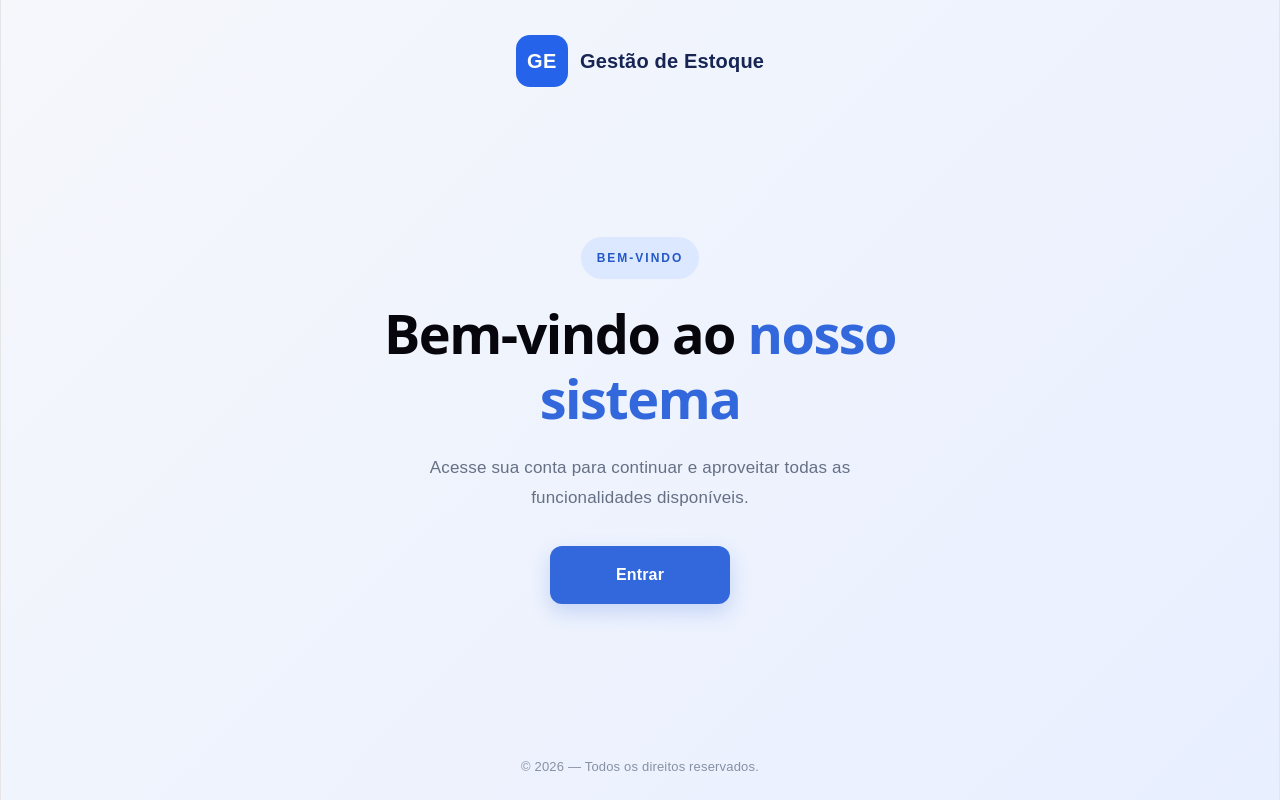
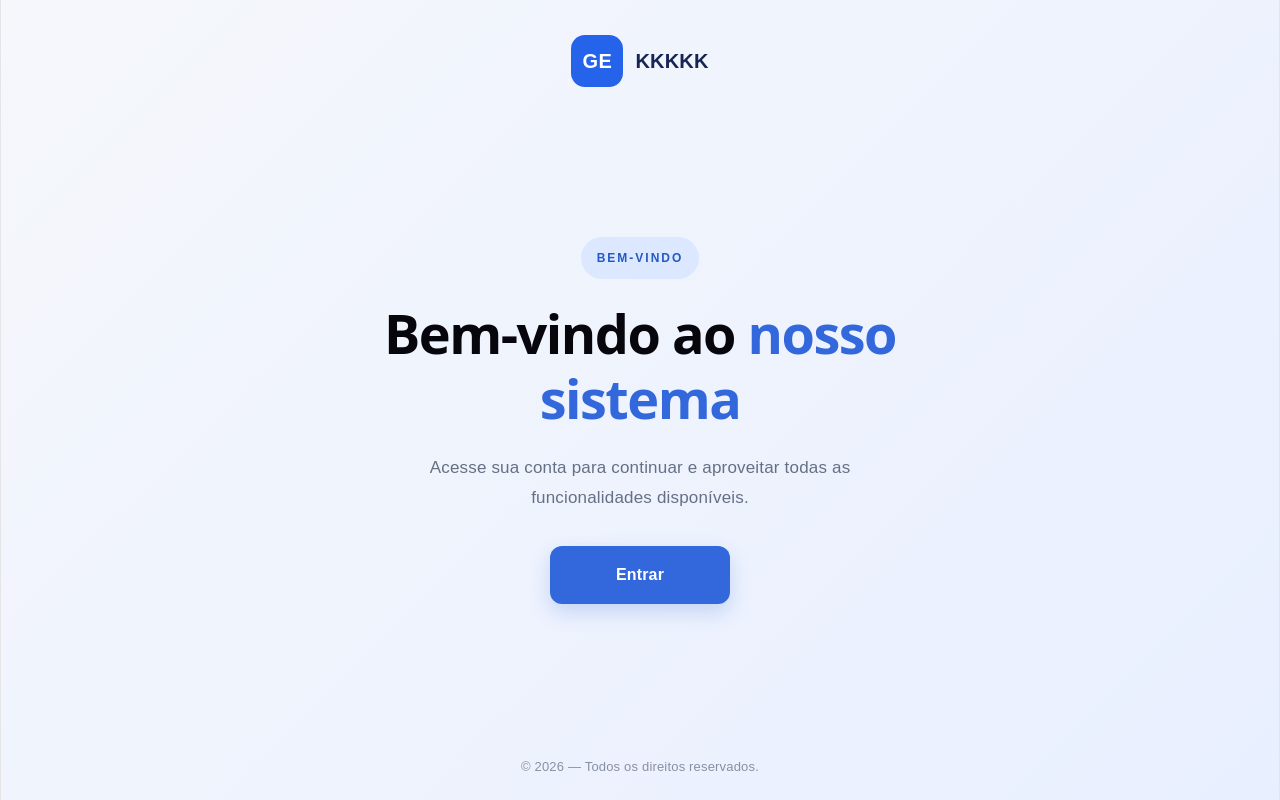
Before and after one commit to karlosmatheusmoreira06-glitch/front_end_sistema_estoque, a React (Vite) app: page / in a window 1280 px wide. Built offline with nearby package versions, Linux system fonts and the light colour scheme.

Commit message:
feat: atualização de css home

```diff
--- a/src/components/Home.jsx
+++ b/src/components/Home.jsx
@@ -7,7 +7,7 @@ const Home = () => {
             <header className="home-header">
                 <div className="home-logo">
                     <span>GE</span>
-                    <strong>Gestão de Estoque</strong>
+                    <strong>KKKKK</strong>
                 </div>
             </header>
 
```
